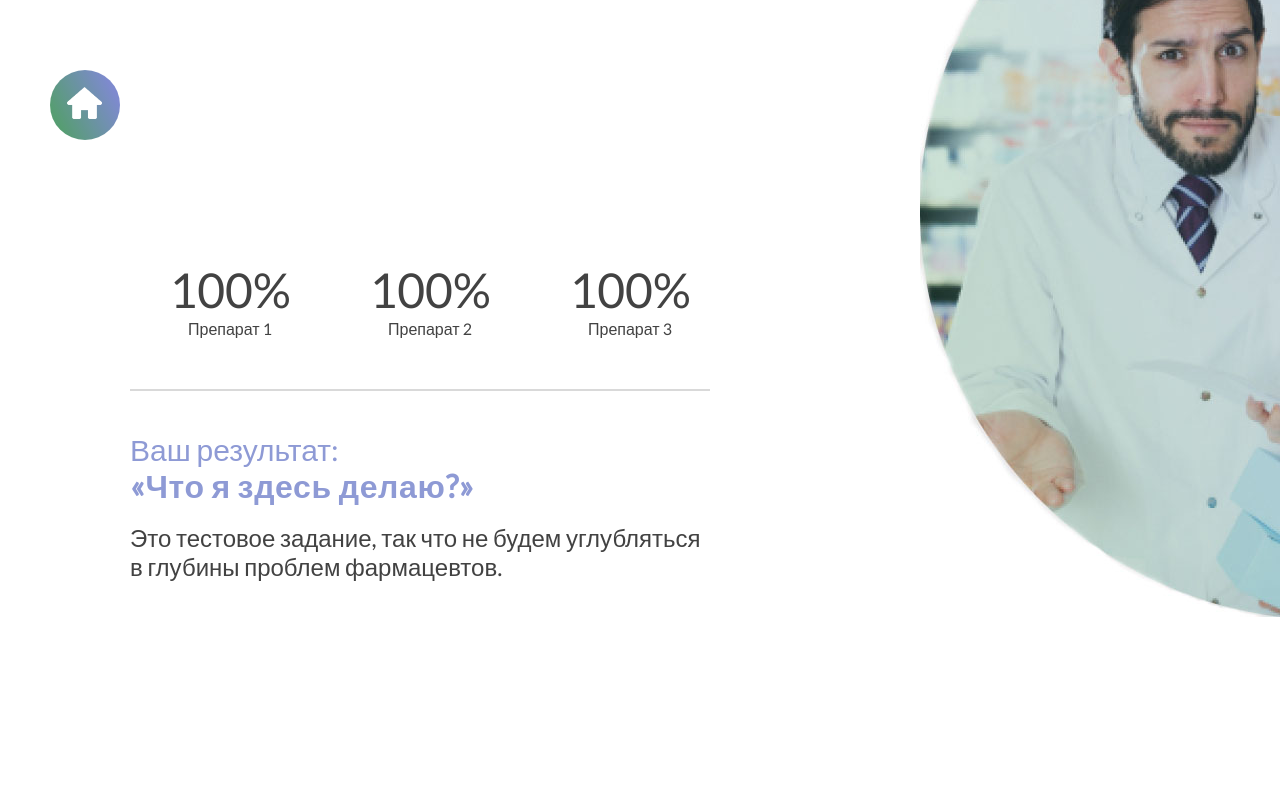
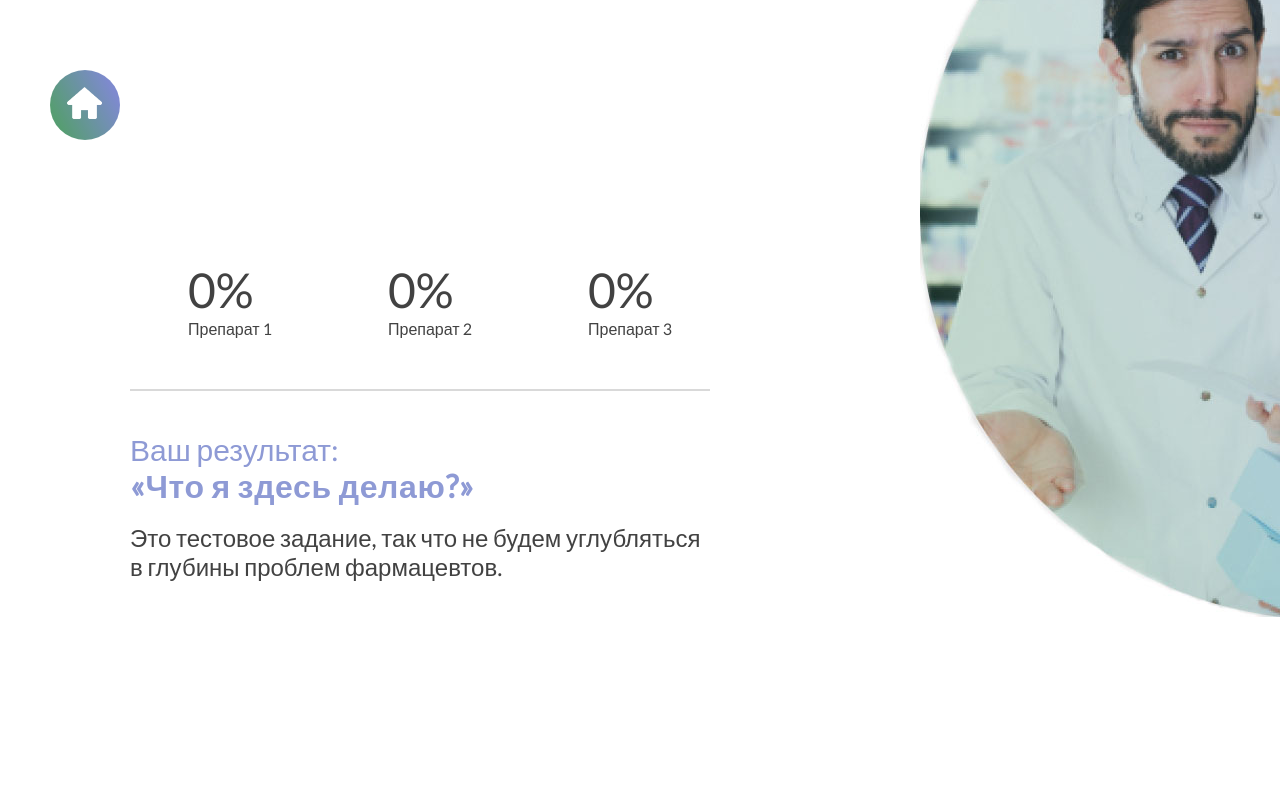
Before and after one commit to elnish/Inckkiev-test, a Vue app: page /final in a window 1280 px wide. Shown: the top 800 px of the page. Built offline with nearby package versions, Linux system fonts and the light colour scheme.

Commit message:
vuex results

```diff
--- a/src/store.js
+++ b/src/store.js
@@ -23,23 +23,30 @@ export default new Vuex.Store({
     max(state) {
       return state.max;
     },
-    sum(state) {
-      return state.firstDrug + state.secondDrug + state.thirdDrug;
+    firstPercent(state) {
+      return (Math.round(100 * (state.firstDrug / 6)));
+    },
+    secondPercent(state) {
+      return (Math.round(100 * (state.secondDrug / 6)));
+    },
+    thirdPercent(state) {
+      return (Math.round(100 * (state.thirdDrug / 6)));
     }
   },
   mutations: {
-    firstDrugIncrease(state) {
+    firstInc(state) {
       state.firstDrug++;
       state.max--;
     },
-    secondDrugIncrease(state) {
+    secondInc(state) {
       state.secondDrug++;
       state.max--;
     },
-    thirdDrugIncrease(state) {
+    thirdInc(state) {
       state.thirdDrug++;
       state.max--;
     },
+
     reload(state) {
       state.firstDrug = 0;
       state.secondDrug = 0;
@@ -48,17 +55,18 @@ export default new Vuex.Store({
     }
   },
   actions: {
-    firstDrugIncrease(store) {
-      store.commit("firstDrugIncrease");
+    firstInc(store) {
+      store.commit("firstInc");
     },
-    secondDrugIncrease(store) {
-      store.commit("secondDrugIncrease");
+    secondInc(store) {
+      store.commit("secondInc");
     },
-    thirdDrugIncrease(store) {
-      store.commit("thirdDrugIncrease");
+    thirdInc(store) {
+      store.commit("thirdInc");
     },
+
     reload(store) {
       store.commit("reload");
-    }
+    },
   }
-})
+});
--- a/src/views/Final.vue
+++ b/src/views/Final.vue
@@ -5,15 +5,15 @@
     <div class="final__results-container">
       <div class="final__results">
         <div class="final__result-item">
-          <p class="final__text">100%</p>
+          <p class="final__text">{{firstPercent}}%</p>
           <p class="final__text final__text_small">Препарат 1</p>
         </div>
         <div class="final__result-item">
-          <p class="final__text">100%</p>
+          <p class="final__text">{{secondPercent}}%</p>
           <p class="final__text final__text_small">Препарат 2</p>
         </div>
         <div class="final__result-item">
-          <p class="final__text">100%</p>
+          <p class="final__text">{{thirdPercent}}%</p>
           <p class="final__text final__text_small">Препарат 3</p>
         </div>
       </div>
@@ -24,18 +24,32 @@
         <p class="final__par">Это тестовое задание, так что не будем углубляться в глубины проблем фармацевтов.</p>
       </div>
     </div>
-    <router-link to="/main"><Btn msg="Попробовать еще" class="btn btn_grey"/></router-link>
+    <router-link to="/main" v-on:click="reload()" ><Btn msg="Попробовать еще" class="btn btn_grey" /></router-link>
   </div>
 </template>
 
 <script>
 import Btn from '@/components/Btn.vue'
+import {mapGetters} from "vuex";
+import {mapActions} from "vuex";
 
 export default {
   name: 'final_easy',
-   components: {
-    Btn
-  }
+      components: {
+      Btn
+  },
+  computed: {
+      ...mapGetters([
+        "firstPercent",
+        "secondPercent",
+        "thirdPercent"
+      ])
+  },
+  methods: {
+      ...mapActions([
+        "reload"
+      ])
+    }
 }
 </script>
 
--- a/src/views/Main.vue
+++ b/src/views/Main.vue
@@ -50,10 +50,9 @@
 
             </tinder>
             <div class="main__btn-container">
-                    <a class="btn btn_small btn_first" v-on:click="firstDrugIncrease(), decide('nope'), next()">Препарат 1</a>
-                    <a class="btn btn_small btn_second" v-on:click="secondDrugIncrease(), decide('super'), next()">Препарат 2</a>
-                    <a class="btn btn_small btn_third" v-on:click="thirdDrugIncrease(), decide('like'), next()">Препарат 3</a>
-
+                <a class="btn btn_small btn_first" v-on:click="firstInc(), decide('nope'), next()">Препарат 1</a>
+                <a class="btn btn_small btn_second" v-on:click="secondInc(), decide('super'), next()">Препарат 2</a>
+                <a class="btn btn_small btn_third" v-on:click="thirdInc(), decide('like'), next()">Препарат 3</a>
             </div>
         </div>
 <!--
@@ -75,7 +74,6 @@ export default {
     },
     data(){
         return {
-
             queue: [],
             patients: [
                 {
@@ -132,15 +130,14 @@ export default {
         "firstDrug",
         "secondDrug",
         "thirdDrug",
-        "max",
-        "sum"
+        "max"
       ])
     },
     methods: {
         ...mapActions([
-            "firstDrugIncrease",
-            "secondDrugIncrease",
-            "thirdDrugIncrease",
+            "firstInc",
+            "secondInc",
+            "thirdInc",
             "reload"
         ]),
         next: function() {
@@ -174,7 +171,7 @@ export default {
             if (this.queue.length < 2) {
                 this.getData()
             }
-            }
+        }
     }
 }
 </script>
@@ -290,7 +287,7 @@ export default {
     &__card-text {
         width: 420px;
         color: rgb(127, 127, 127);
-        font-size: 22px;
+        font-size: 20px;
         padding-left: 60px;
     }
     &__btn-container {
```
